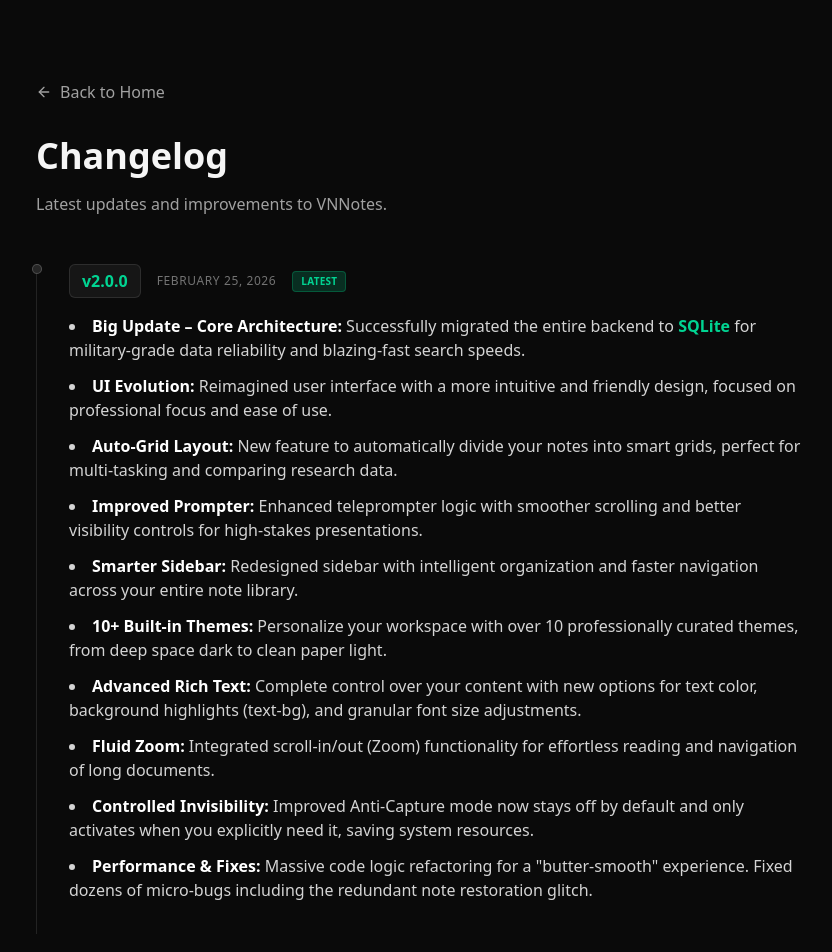
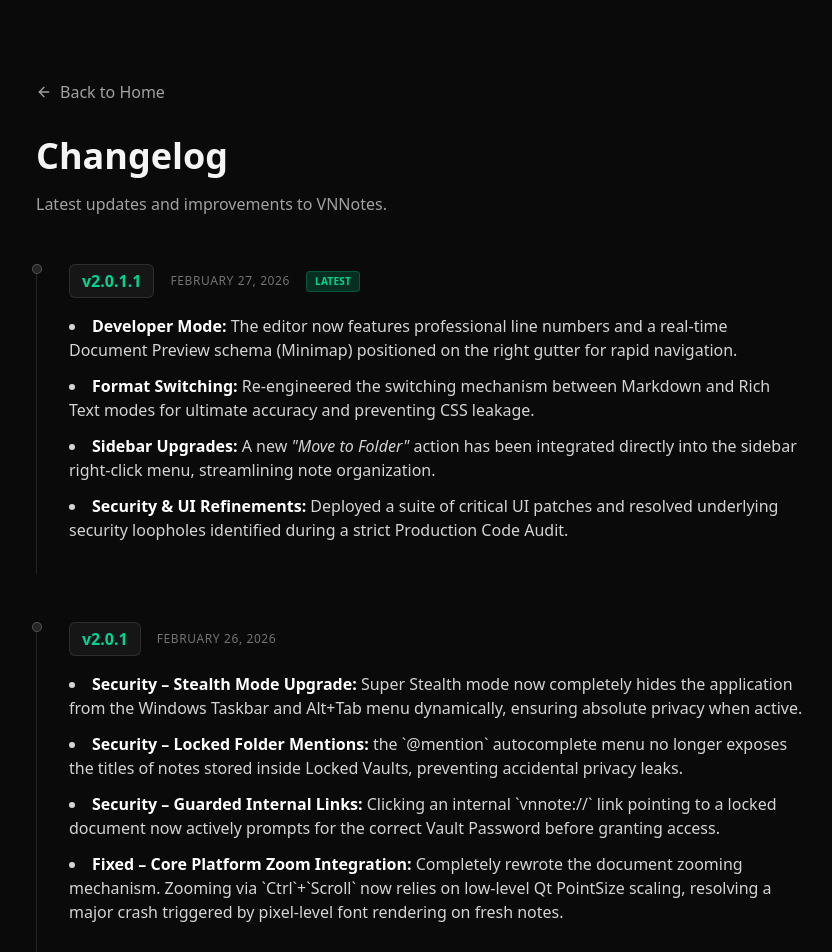
Before and after one commit to bbqqvv/VNNotes, a Next.js app: page /changelog in a window 1280 px wide. Shown: the top 952 px of the page, without its empty margins (220-1052 px from the left). Built offline with nearby package versions, Linux system fonts and the light colour scheme.

Commit message:
Release v2.0.1.1: Frontend Updates

```diff
--- a/app/changelog/page.tsx
+++ b/app/changelog/page.tsx
@@ -14,11 +14,39 @@ export default function Changelog() {
                 </div>
 
                 <div className="space-y-12">
+                    {/* Version 2.0.1.1 */}
+                    <ChangelogEntry
+                        version="v2.0.1.1"
+                        date="February 27, 2026"
+                        isLatest={true}
+                    >
+                        <ul className="list-disc list-inside space-y-3 text-neutral-300">
+                            <li><strong className="text-white">Developer Mode:</strong> The editor now features professional line numbers and a real-time Document Preview schema (Minimap) positioned on the right gutter for rapid navigation.</li>
+                            <li><strong className="text-white">Format Switching:</strong> Re-engineered the switching mechanism between Markdown and Rich Text modes for ultimate accuracy and preventing CSS leakage.</li>
+                            <li><strong className="text-white">Sidebar Upgrades:</strong> A new <span className="italic">"Move to Folder"</span> action has been integrated directly into the sidebar right-click menu, streamlining note organization.</li>
+                            <li><strong className="text-white">Security & UI Refinements:</strong> Deployed a suite of critical UI patches and resolved underlying security loopholes identified during a strict Production Code Audit.</li>
+                        </ul>
+                    </ChangelogEntry>
+
+                    {/* Version 2.0.1 */}
+                    <ChangelogEntry
+                        version="v2.0.1"
+                        date="February 26, 2026"
+                        isLatest={false}
+                    >
+                        <ul className="list-disc list-inside space-y-3 text-neutral-300">
+                            <li><strong className="text-white">Security – Stealth Mode Upgrade:</strong> Super Stealth mode now completely hides the application from the Windows Taskbar and Alt+Tab menu dynamically, ensuring absolute privacy when active.</li>
+                            <li><strong className="text-white">Security – Locked Folder Mentions:</strong> the `@mention` autocomplete menu no longer exposes the titles of notes stored inside Locked Vaults, preventing accidental privacy leaks.</li>
+                            <li><strong className="text-white">Security – Guarded Internal Links:</strong> Clicking an internal `vnnote://` link pointing to a locked document now actively prompts for the correct Vault Password before granting access.</li>
+                            <li><strong className="text-white">Fixed – Core Platform Zoom Integration:</strong> Completely rewrote the document zooming mechanism. Zooming via `Ctrl`+`Scroll` now relies on low-level Qt PointSize scaling, resolving a major crash triggered by pixel-level font rendering on fresh notes.</li>
+                        </ul>
+                    </ChangelogEntry>
+
                     {/* Version 2.0.0 */}
                     <ChangelogEntry
                         version="v2.0.0"
                         date="February 25, 2026"
-                        isLatest={true}
+                        isLatest={false}
                     >
                         <ul className="list-disc list-inside space-y-3 text-neutral-300">
                             <li><strong className="text-white">Big Update – Core Architecture:</strong> Successfully migrated the entire backend to <strong className="text-emerald-400">SQLite</strong> for military-grade data reliability and blazing-fast search speeds.</li>
--- a/app/page.tsx
+++ b/app/page.tsx
@@ -43,7 +43,7 @@ export default function Home() {
               <span className="animate-ping absolute inline-flex h-full w-full rounded-full bg-emerald-400 opacity-75"></span>
               <span className="relative inline-flex rounded-full h-2 w-2 bg-emerald-500"></span>
             </span>
-            v2.0.0 Stable is now live.
+            v2.0.1.1 is now live.
           </motion.div>
 
           <motion.h1
@@ -165,7 +165,7 @@ export default function Home() {
             className="inline-flex items-center gap-2 bg-emerald-600 text-white px-8 py-4 rounded-full font-bold hover:bg-emerald-500 transition-all hover:scale-105 shadow-lg shadow-emerald-500/20"
           >
             <Download className="w-5 h-5" />
-            Download v2.0.0
+            Download v2.0.1.1
           </Link>
           <p className="mt-6 text-sm text-neutral-600">
             Windows 10/11 • 64-bit • Installer (~121MB)
```
Also changed, not shown: 1 other file (tests, documents, lock files or other folders).
